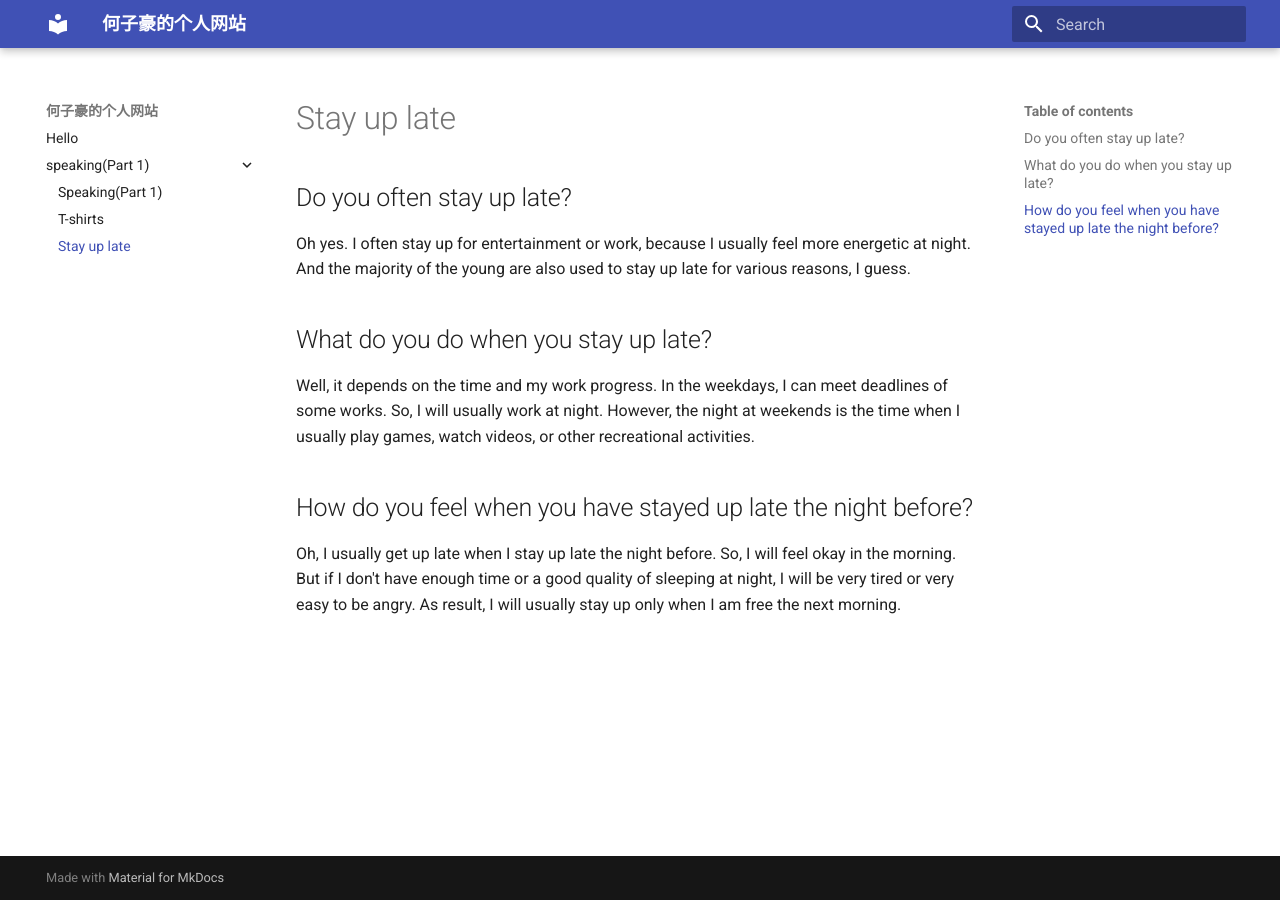
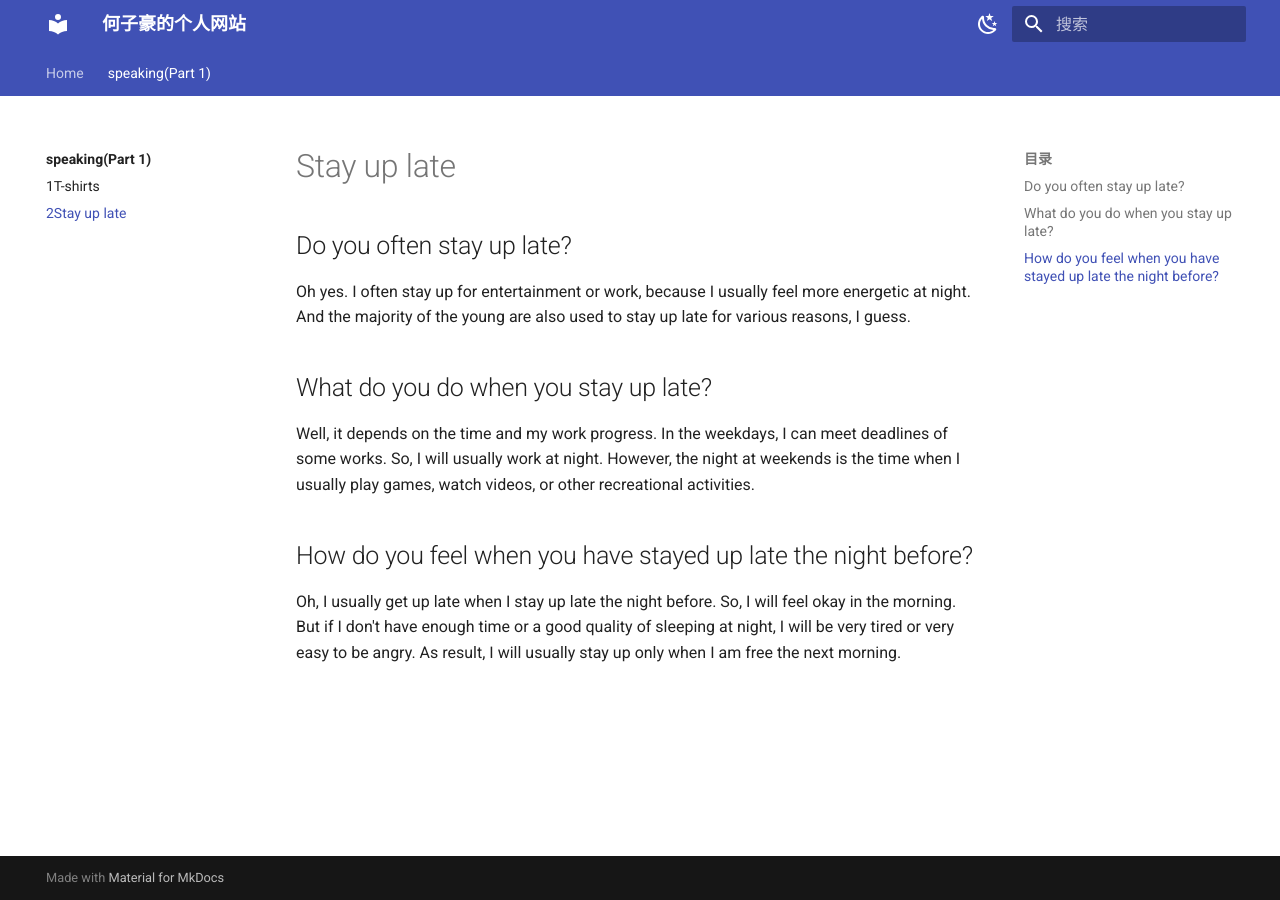
Before and after one commit to He-Zihao/He-Zihao.github.io, an MkDocs documentation site: the page built from docs/speaking(Part 1)/2Stay up late.md, in a window 1280 px wide. Built offline with MkDocs 1.6.1 and Material for MkDocs 9.7.7, drawn with Linux system fonts in a browser that asks for light colours.

Commit message:
Update mkdocs.yml

```diff
--- a/mkdocs.yml
+++ b/mkdocs.yml
@@ -3,5 +3,37 @@ site_url: https://he-zihao.github.io
 site_author: He-Zihao
 site_description: 何子豪的个人网站
 
+# [Navigtion]
+nav:
+  - Home:
+    - index.md
+  - speaking(Part 1):
+    - speaking(Part 1)/index.md
+    - 1T-shirts: speaking(Part 1)/1T-shirts.md
+    - 2Stay up late: speaking(Part 1)/2Stay up late.md
+
+# [UI]
+## [top]
 theme:
   name: material
+  palette:
+    - scheme: default # 日间模式
+      primary: indigo # 上方的
+      accent: orange # 链接等可交互元件的高亮色
+      toggle:
+        icon: material/weather-night # 图标
+        name: 切换至夜间模式 # 鼠标悬浮提示
+    - scheme: slate # 夜间模式
+      primary: indigo
+      accent: orange
+      toggle:
+        icon: material/weather-sunny
+        name: 切换至日间模式
+  features:
+    - navigation.tabs # 使用Tab来进行分类
+    - navigation.top # 返回顶部的按钮 在上滑时出现
+    - navigation.indexes # Tab会有一个index.md 而不是在打开Tab时打开第一篇文章
+    - navigation.expand # 打开Tab时左侧目录全部展开
+    - search.suggest # 搜索输入一些字母时推荐补全整个单词
+    - search.highlight # 搜索出的文章关键词加入高亮
+  language: zh # 一些提示性的文字会变成中文
```
